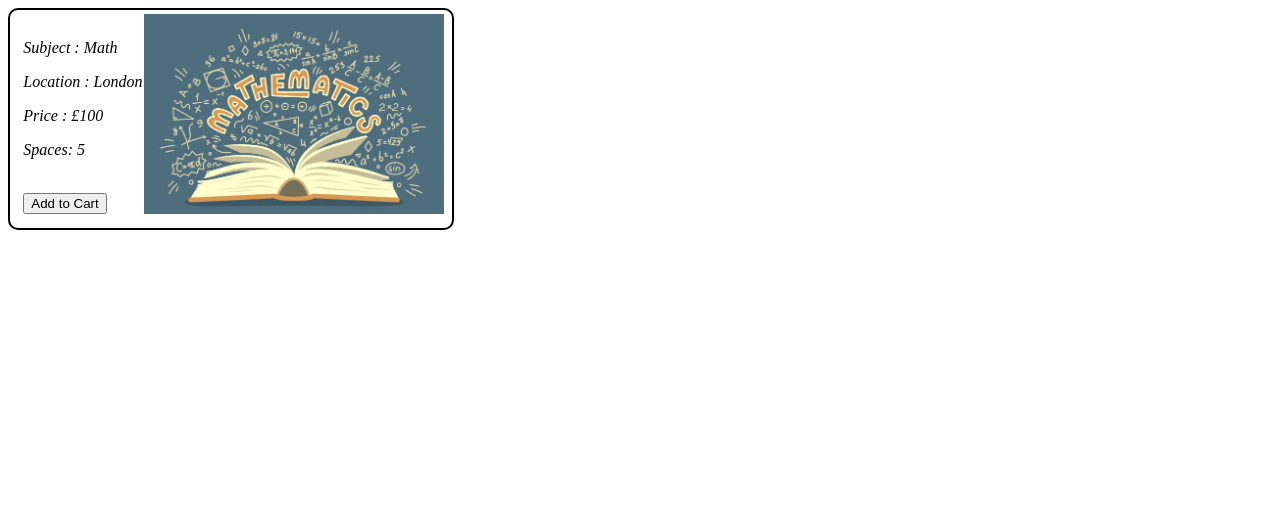
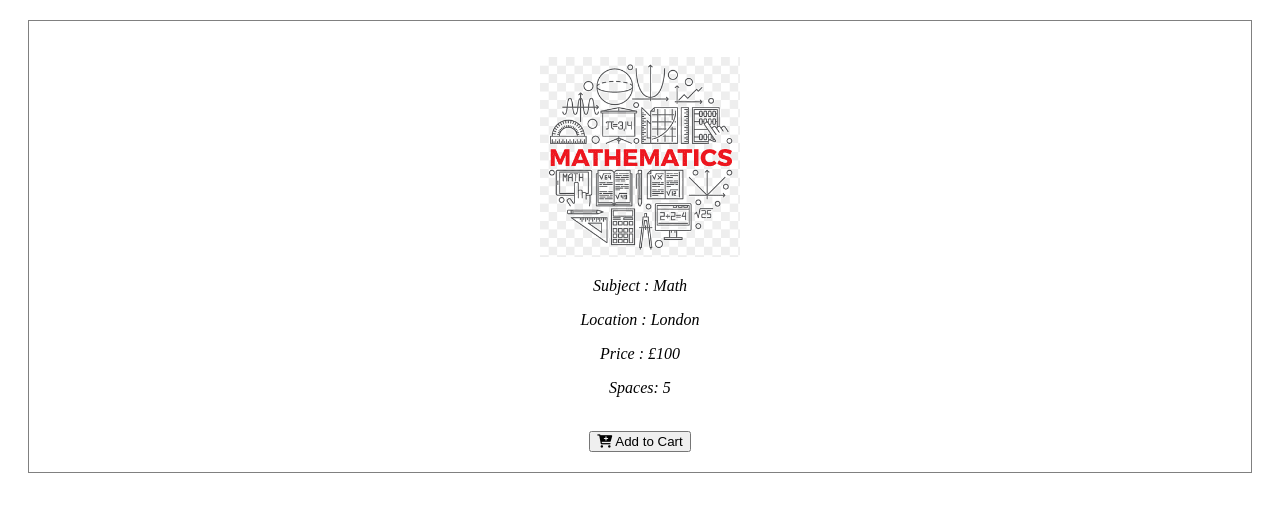
Before and after one commit to naadir27/CartProject, a plain HTML site: page index.html in a window 1280 px wide. Drawn offline with nearby package versions, Linux system fonts and the light colour scheme.

Commit message:
changed website into PWA

```diff
--- a/index.html
+++ b/index.html
@@ -1,17 +1,41 @@
 <!DOCTYPE html>
 <html lang="en">
 <head>
-    <title>SUBJECT SPACES</title>
+    <link rel="'manifest" href="'spaces.webmanifest">
+    <title>Subject Spaces</title>
+    <!-- Website Icon -->
+    <link rel="icon" type="image/x-icon" href="images/icon.png">
+    <!-- Reference for the Font Awesome -->
+    <link rel="stylesheet" href="https://cdnjs.cloudflare.com/ajax/libs/font-awesome/6.2.0/css/all.min.css">
+    <!-- Reference for the Vue.js -->
     <script src="https://cdn.jsdelivr.net/npm/vue@2.7.10/dist/vue.js"></script>
-    <link rel="stylesheet" href="stylesheet.css">
 </head>
+
+<style>
+    .product{
+        border:1px grey solid;
+        padding:20px;
+        margin:20px;
+        text-align:center;
+    }
+</style>
+
+<script>
+    if('serviceWorker' in navigator){
+        navigator.serviceWorker.register('service-worker.js');
+    };
+</script>
 
 <body>
 
     <!-- Elements where Vue.js will mount the application -->
-    <div class="container">
-        <div class="leftside" id="app">
+        <div class= "product" id="app">
                 <main>
+                     <!-- Image -->
+                    <figure>
+                        <!-- bind the 'src' attribute to the 'product.image' in 'data' -->
+                        <img v-bind:src="image" width=200 height=200>
+                    </figure>
 
                     <!-- The double curly brackets is the shorter version of 'v-text' -->
                  <i><p> Subject :  {{subject}}   </p>
@@ -21,13 +45,10 @@
 
                     <!-- Button will get disabled after the Spaces reach to Zero -->
                     <button v-on:click="addToCart" :disabled="numberOfSpaces == 0">
-                        Add to Cart
+                        <span class="fas fa-cart-plus"></span> Add to Cart
                     </button>
-
                 </main>
         </div>
-      <div class="rightside"></div>
-    </div>
 
     <!-- Script for Vue.js -->
     <script>
@@ -38,6 +59,7 @@
                 location: "London",
                 price: "£100",
                 spaces: 5,
+                image: "./images/math.png"
             },
             methods: {
                 addToCart: function (){
--- a/stylesheet.css
+++ /dev/null
@@ -1,27 +0,0 @@
-.container {
-    display: grid;
-    grid-template-columns: 3fr 2fr;
-    width: 35%;
-    height: auto;
-    border: solid 2px black;
-    border-radius: 10px;
-  }
-
-.leftside {
-    padding: 5%;
-}
-
-.rightside {
-    position: relative;
-}
-
-.rightside::before {
-    content: '';
-    background-image: url(./images/math.jpg);
-    background-size: cover;
-    width: 300px;
-    height: 200px;
-    bottom: 6%;
-    right: 5%;
-    position: absolute;
-}
```
Also changed, not shown: server-worker.js (added, +17 -0 lines), images/icon.png (added), images/math.jpg (deleted), images/math.png (added), spaces.webmanifest (added).
